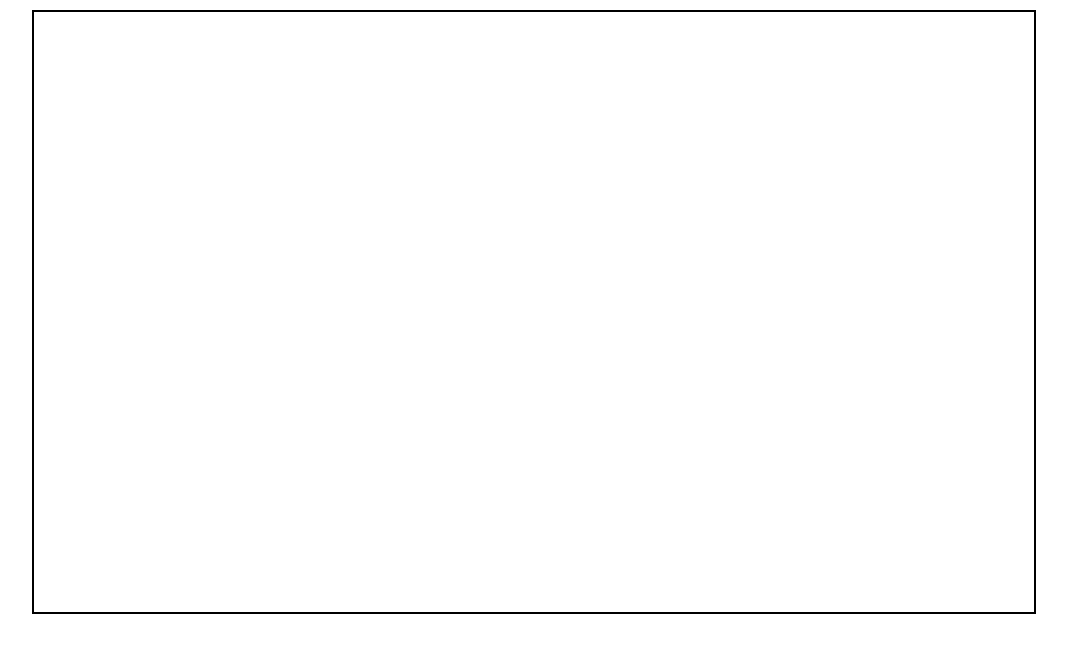
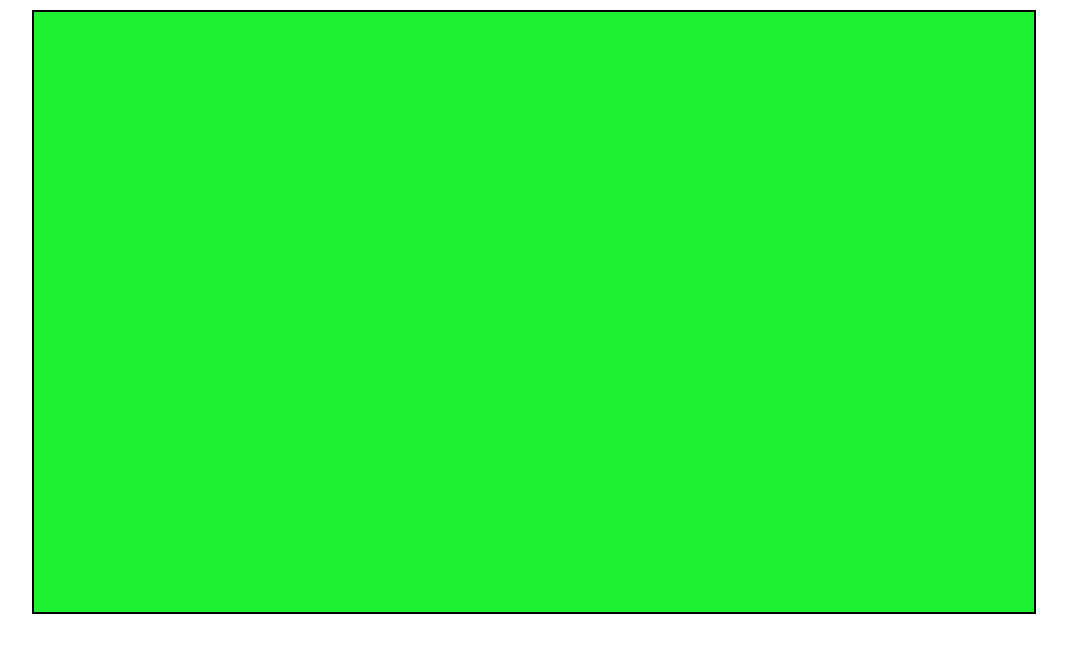
Before and after one commit to MM1132/Nastik, a plain HTML site: page index.html in a window 1280 px wide. Shown: the whole page, without its empty margins (106-1173 px from the left). Drawn offline with Linux system fonts and the light colour scheme.

Commit message:
Created game.js. Also drawing the background of the game as green

```diff
--- /dev/null
+++ b/game.js
@@ -0,0 +1,15 @@
+class Game {
+	constructor() {
+
+	}
+
+	update() {
+
+	}
+
+	render() {
+		// Clear out the screen first
+		cc.fillStyle = "rgb(30, 240, 50)";
+		cc.fillRect(0, 0, c.width, c.height);
+	}
+}
--- a/index.html
+++ b/index.html
@@ -10,6 +10,7 @@
 			Canvas cannot sadly be displayed yet
 		</canvas>
 
+		<script src="game.js"></script>
 		<script src="main.js"></script>
 	</body>
 </html>
--- a/main.js
+++ b/main.js
@@ -0,0 +1,9 @@
+var c = document.getElementById("canvas");
+var cc = c.getContext("2d");
+
+var game = new Game();
+function main_loop() {
+	game.update();
+	game.render();
+}
+setInterval(main_loop, 1000 / 10);
```
